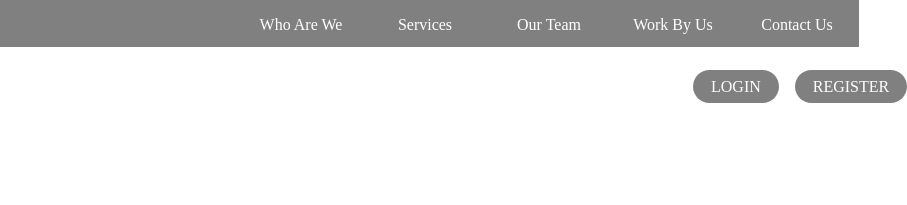
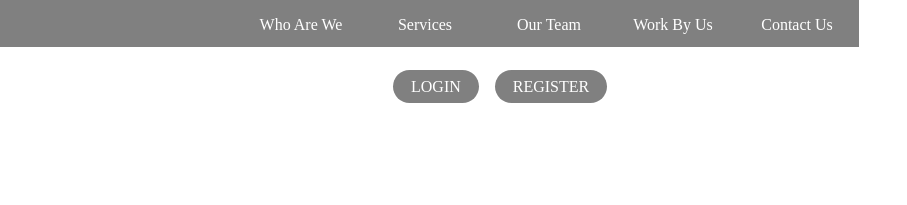
Before and after one commit to munizaimran/writertalks.github.io, a plain HTML site: page index.html in a window 1280 px wide. Shown: the top 205 px of the page, 421-1328 px from the left, 907 px wide, since content can reach past the window. Drawn offline with Linux system fonts and the light colour scheme.

Commit message:
Update style.css

```diff
--- a/style.css
+++ b/style.css
@@ -32,7 +32,7 @@ padding:8px 18px;
 border-radius:20px;
 margin:6px;
 position:relative;
-left:1100px ;
+left:800px ;
 top:70px;
 
 }
```
